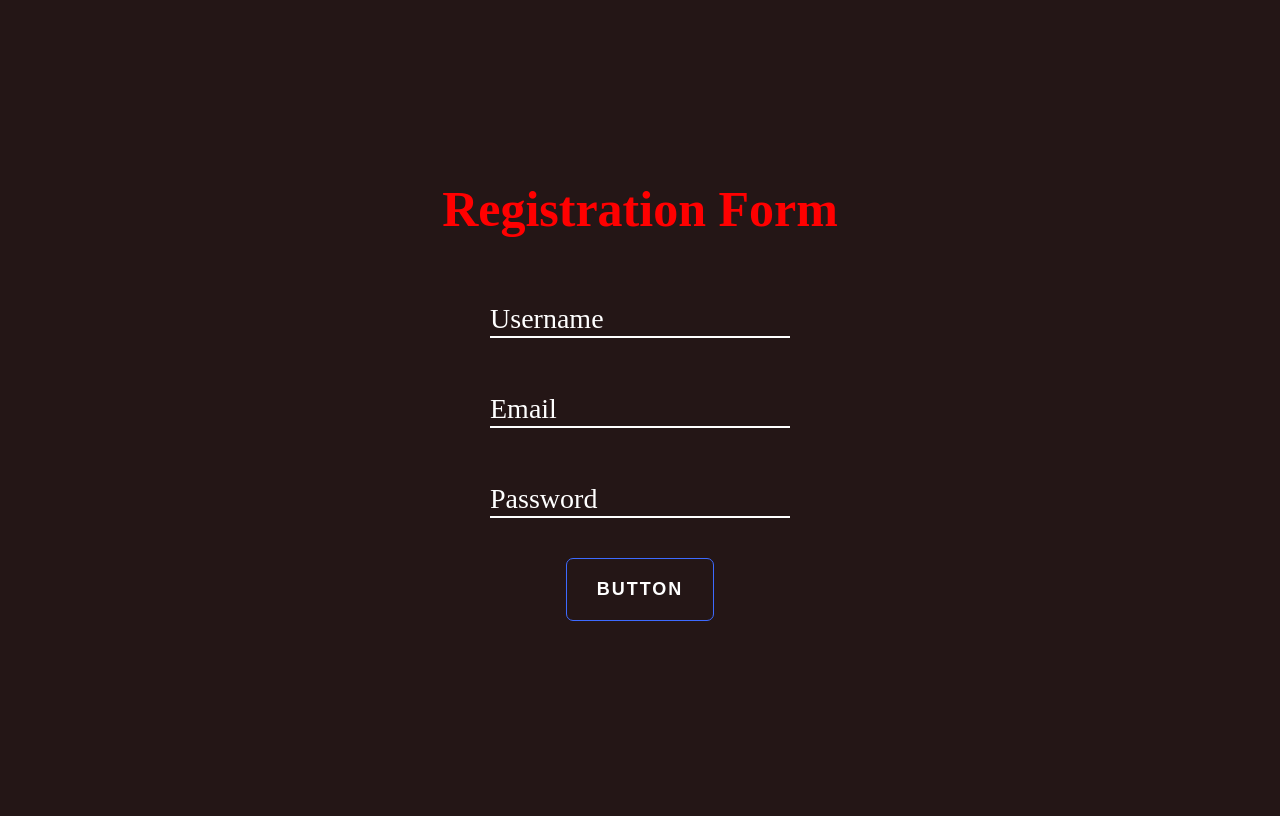
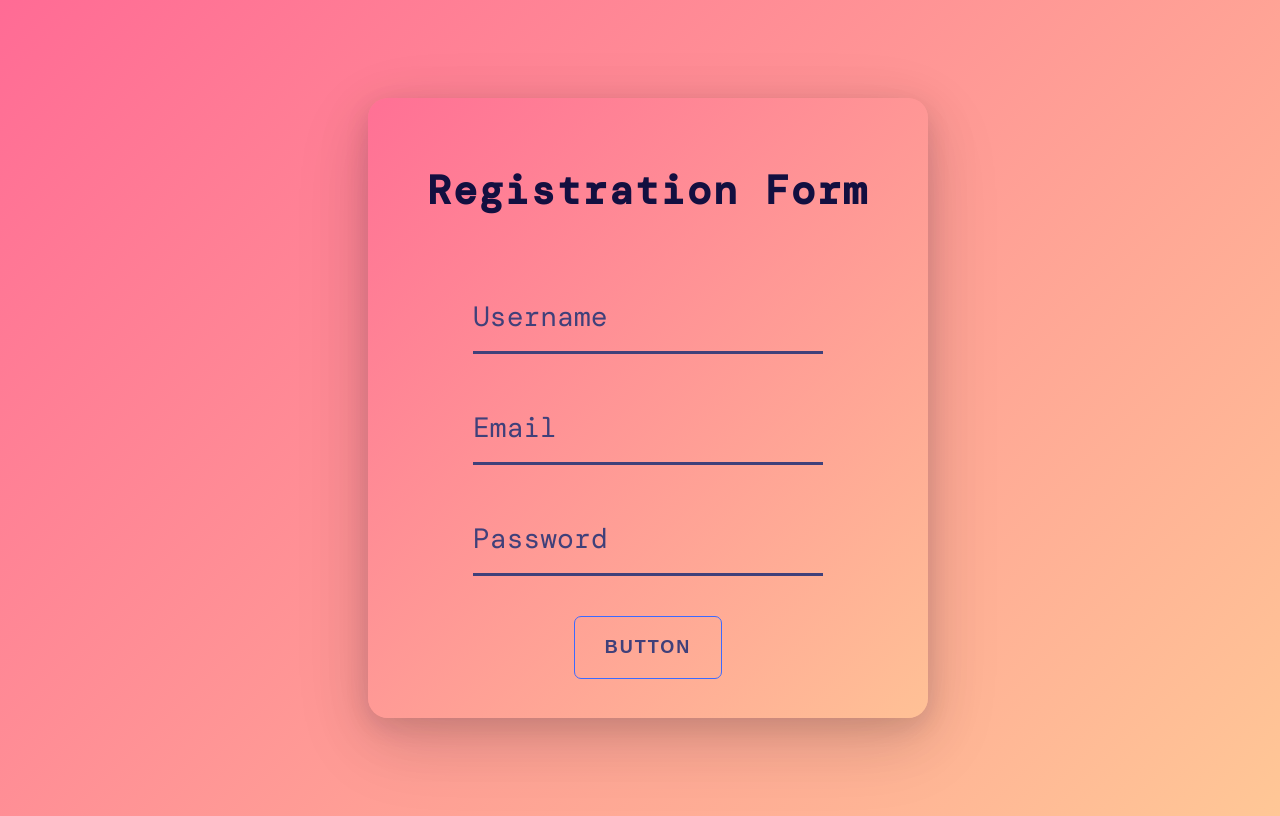
Before and after one commit to GGARJUN/Bharat_intern_task, a website: page frontend/index.html in a window 1280 px wide. Drawn offline with nearby package versions, Linux system fonts and the light colour scheme.

Commit message:
Fead : add style

```diff
--- a/frontend/css/style.css
+++ b/frontend/css/style.css
@@ -1,3 +1,8 @@
+
+  @import url('https://fonts.googleapis.com/css2?family=DM+Mono:wght@400;500&family=DM+Serif+Display&family=Poppins:wght@400;500;600;700;800;900&display=swap');
+font-family: 'DM Mono', monospace;
+font-family: 'DM Serif Display', serif;
+font-family: 'Poppins', sans-serif;
 *{
     margin: 0%;
     padding: 0%;
@@ -7,45 +12,61 @@
 body{
     height: 100vh;
     width: 100vw;
-  background-color: rgba(19, 4, 4, 0.925);
+    background-image: linear-gradient(-45deg, #FFC796 0%, #FF6B95 100%);
+    font-family: 'DM Mono', monospace;
+    display: flex;
+    justify-content: center;
+    align-items: center;
+    flex-direction: column;
 }
 
 
 h1{
-    color: red;
-    font-size: 50px;
-    padding-bottom: 50px;
+    color: #130f40;
+    font-size: 40px;
+    font-weight: bold;
+    letter-spacing: 2px;
+    padding-bottom: 40px;
+    font-family: 'DM Mono', monospace;
 }
 
 form{
-    display: flex;
-    justify-content: center;
-    align-items: center;
-    flex-direction: column;
-    height: 100%;
-    width: 100%;
+  border-radius: 20px;
+  background-image: linear-gradient(-45deg, #ffc796b4 0%, #ff6b95bd 100%);
+
+  width: 560px;
+  height: 620px;
+  display: flex;
+  justify-content: center;
+  align-items: center;
+  flex-direction: column;
+  box-shadow: rgba(17, 17, 26, 0.1) 0px 8px 24px, rgba(17, 17, 26, 0.1) 0px 16px 56px, rgba(17, 17, 26, 0.1) 0px 24px 80px;
+
+
 }
 .form-control {
     position: relative;
     margin: 0px 0 40px;
-    width: 300px;
+    width: 350px;
+    background-color: transparent;
   }
 
   .form-control input {
     background-color: transparent;
     border: 0;
-    border-bottom: 2px #fff solid;
+    border-bottom: 3px #40407a solid;
     display: block;
     width: 100%;
-    padding: 10px 0;
+    padding: 20px 0;
     font-size: 24px;
-    color: #fff;
+    color: #40407a;
+
   }
 
   .form-control input:focus,
   .form-control input:valid {
     outline: 0;
-    border-bottom-color: lightblue;
+    border-bottom-color: #2c2c54;
   }
 
   .form-control label {
@@ -59,13 +80,13 @@ form{
     display: inline-block;
     font-size: 28px;
     min-width: 5px;
-    color: #fff;
+    color: #40407a;
     transition: 0.3s cubic-bezier(0.68, -0.55, 0.265, 1.55);
   }
 
   .form-control input:focus+label span,
   .form-control input:valid+label span {
-    color: lightblue;
+    color: #2c2c54;
     transform: translateY(-30px);
   }
 
@@ -79,7 +100,7 @@ form{
     font-weight: 600;
     letter-spacing: 2px;
     background: transparent;
-    color: #fff;
+    color: #40407a;
     overflow: hidden;
     box-shadow: 0 0 0 0 transparent;
     -webkit-transition: all 0.2s ease-in;
@@ -110,8 +131,8 @@ form{
     top: 7%;
     left: 0%;
     opacity: 0;
-    background: #fff;
-    box-shadow: 0 0 50px 30px #fff;
+    background: #40407a;
+    box-shadow: 0 0 50px 30px #40407a;
     -webkit-transform: skewX(-20deg);
     -moz-transform: skewX(-20deg);
     -ms-transform: skewX(-20deg);
```
